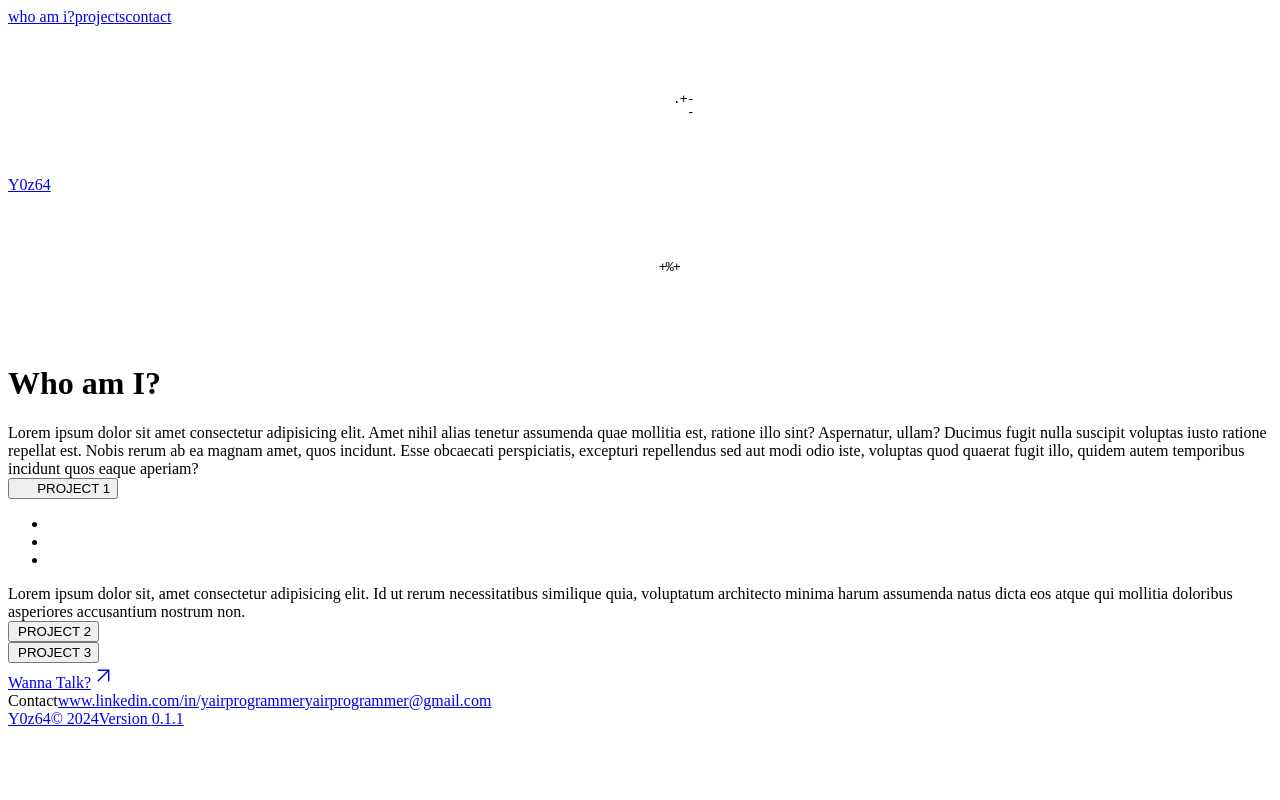
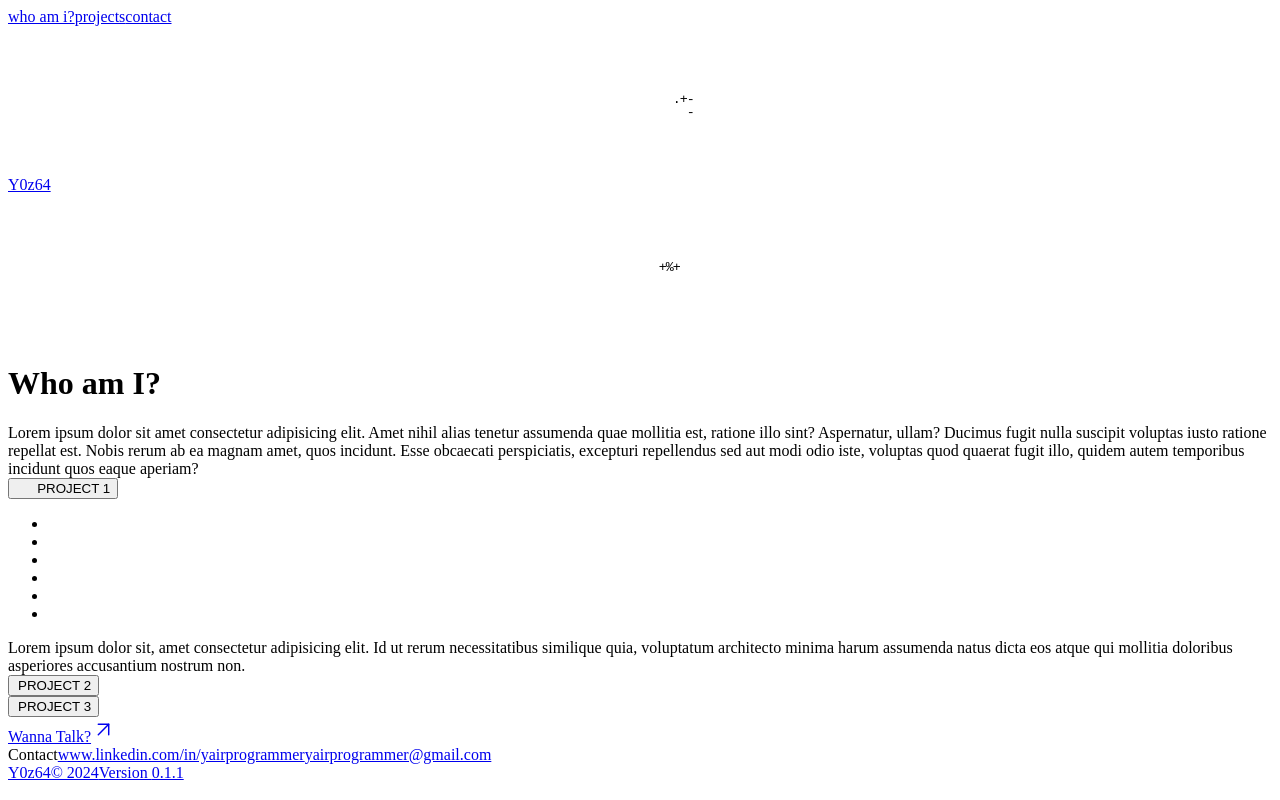
Before and after one commit to Y0z64/Y0z64.github.io, a React (Vite) app: page / in a window 1280 px wide. Both pictures are taken after a click on the button "PROJECT 1". Built offline with nearby package versions, Linux system fonts and the light colour scheme; the HTML template or start-up script is replaced by a standard one.

Commit message:
Added memoized camera control

```diff
--- a/src/components/atoms/ImageSlider.tsx
+++ b/src/components/atoms/ImageSlider.tsx
@@ -1,7 +1,6 @@
 import "../../styles/imageSlider.css";
 import { useRef, useState } from "react";
 import { animate, motion, useMotionValue } from "framer-motion";
-import clsx from "clsx";
 
 type Props = {
   images: string[];
@@ -80,20 +79,13 @@ export default function ImageSlider({ images }: Props) {
       onMouseUp={handleMouseUp}
       onMouseLeave={handleMouseLeave}
       onScroll={handleScroll}
-      className="flex h-fit w-full snap-x snap-mandatory list-none overflow-x-scroll pb-3 pr-1"
+      className="flex h-fit w-full snap-x snap-mandatory list-none overflow-x-scroll pb-3 pr-1 lg:snap-none"
     >
       {images.map((idx) => {
-        const isRounded = Math.random() > 0.5;
         return (
           <motion.li
             key={idx}
-            className={clsx(
-              "mx-2 aspect-video min-h-[12.5rem] w-screen snap-center bg-white px-2 invert dark:invert-0",
-              {
-                "rounded-xs lg:rounded-md": !isRounded,
-                "rounded-md lg:rounded-3xl": isRounded,
-              },
-            )}
+            className="rounded-xs mx-2 aspect-video min-h-[14.5rem] w-screen snap-center bg-white px-2 invert md:min-h-[20rem] lg:min-h-[30rem] lg:rounded-md dark:invert-0"
           ></motion.li>
         );
       })}
--- a/src/components/complex/Projects.tsx
+++ b/src/components/complex/Projects.tsx
@@ -7,7 +7,14 @@ const projects: Project[] = [
     title: "PROJECT 1",
     description:
       "Lorem ipsum dolor sit, amet consectetur adipisicing elit. Id ut rerum necessitatibus similique quia, voluptatum architecto minima harum assumenda natus dicta eos atque qui mollitia doloribus asperiores accusantium nostrum non.",
-    images: ["somethign", "somethign", "somethign"],
+    images: [
+      "somethign",
+      "somethign",
+      "somethign",
+      "somethign",
+      "somethign",
+      "somethign",
+    ],
   },
   {
     title: "PROJECT 2",
--- a/src/components/particles/Container3D.tsx
+++ b/src/components/particles/Container3D.tsx
@@ -1,6 +1,6 @@
 import { memo, useMemo } from "react";
 import { Canvas, ThreeElements } from "@react-three/fiber";
-import { AsciiRenderer } from "@react-three/drei";
+import { AsciiRenderer, CameraControls } from "@react-three/drei";
 import RotatingGeom from "../atoms/RotatingGeom";
 
 type MeshProps = ThreeElements["mesh"];
@@ -40,10 +40,14 @@ export default function Container3D({ children, aL = true, ...props }: Props) {
 
   const MemoizedRotatingGeom = memo(RotatingGeom);
 
+  const Control = useMemo(() => {return () => <CameraControls />}, []);
+
 
   return (
     <div className="mx-1 h-full min-h-[36rem] w-full flex-grow invert">
       <Canvas>
+        <Control/>
+        <CameraControls/>
         <color attach="background" args={["black"]} />
         <AsciiShader />
         {aL && <AmbientLight />}
```
